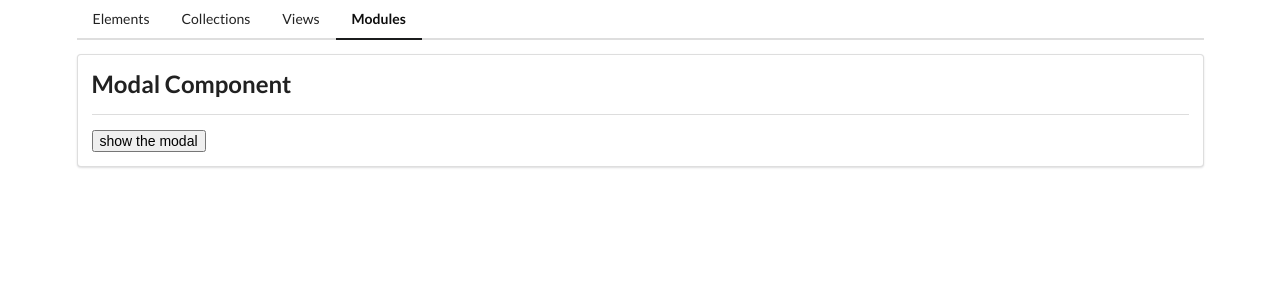
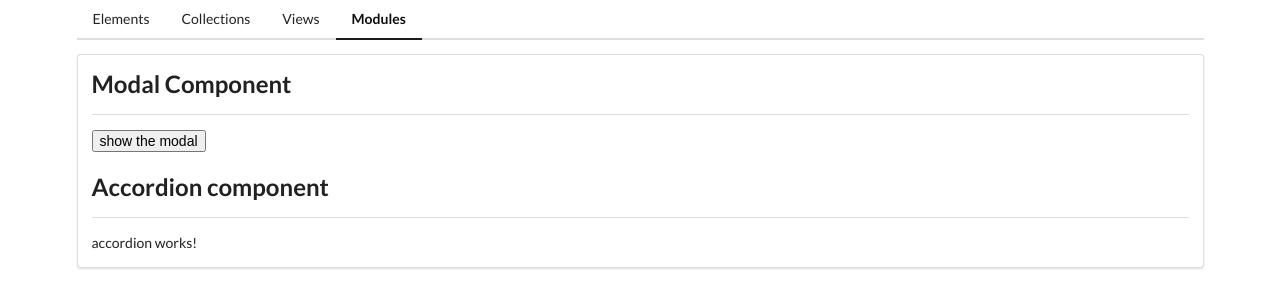
Before and after one commit to MrMoriarty04/comps, an Angular app: page /modules in a window 1280 px wide. Shown: the top 308 px of the page. Built offline with nearby package versions, Linux system fonts and the light colour scheme.

Commit message:
adding the accordion component

```diff
--- /dev/null
+++ b/src/app/mods/accordion/accordion.html
@@ -0,0 +1 @@
+<p>accordion works!</p>
--- a/src/app/mods/mods-home/mods-home.html
+++ b/src/app/mods/mods-home/mods-home.html
@@ -13,3 +13,6 @@
   </ng-container>
 </app-modal>
 }
+
+<app-divider>Accordion component</app-divider>
+<app-accordion></app-accordion>
--- a/src/app/mods/mods-module.ts
+++ b/src/app/mods/mods-module.ts
@@ -5,12 +5,14 @@ import { ModsRoutingModule } from './mods-routing-module';
 import { ModsHome } from './mods-home/mods-home';
 import { Modal } from './modal/modal';
 import { SharedModule } from "../shared/shared-module";
+import { Accordion } from './accordion/accordion';
 
 
 @NgModule({
   declarations: [
     ModsHome,
-    Modal
+    Modal,
+    Accordion
   ],
   imports: [
     CommonModule,
```
Also changed, not shown: src/app/mods/accordion/accordion.ts (added, +11 -0 lines), src/app/mods/accordion/accordion.css (added), 1 other file (tests, documents, lock files or other folders).
